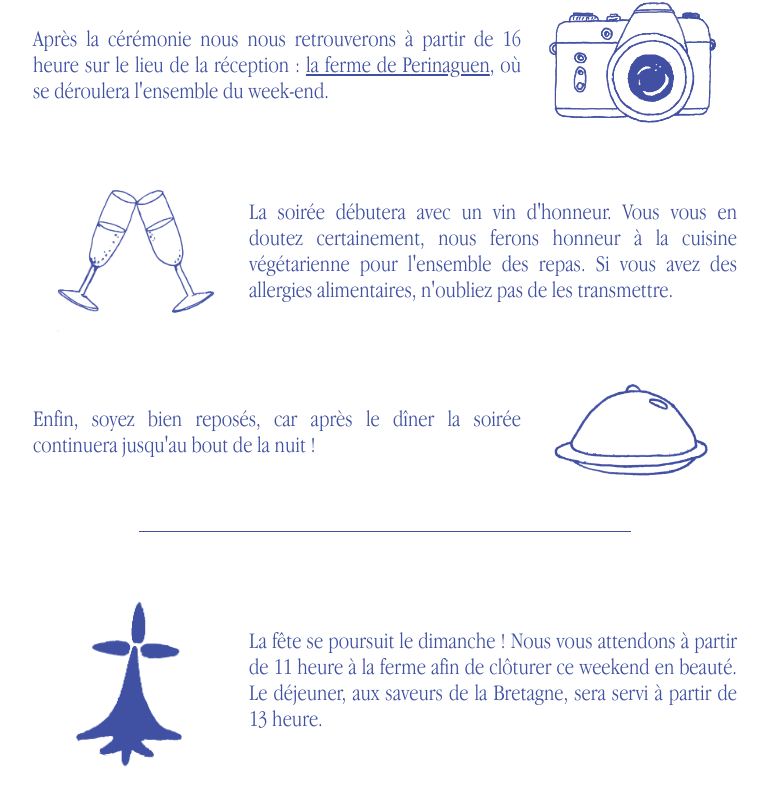
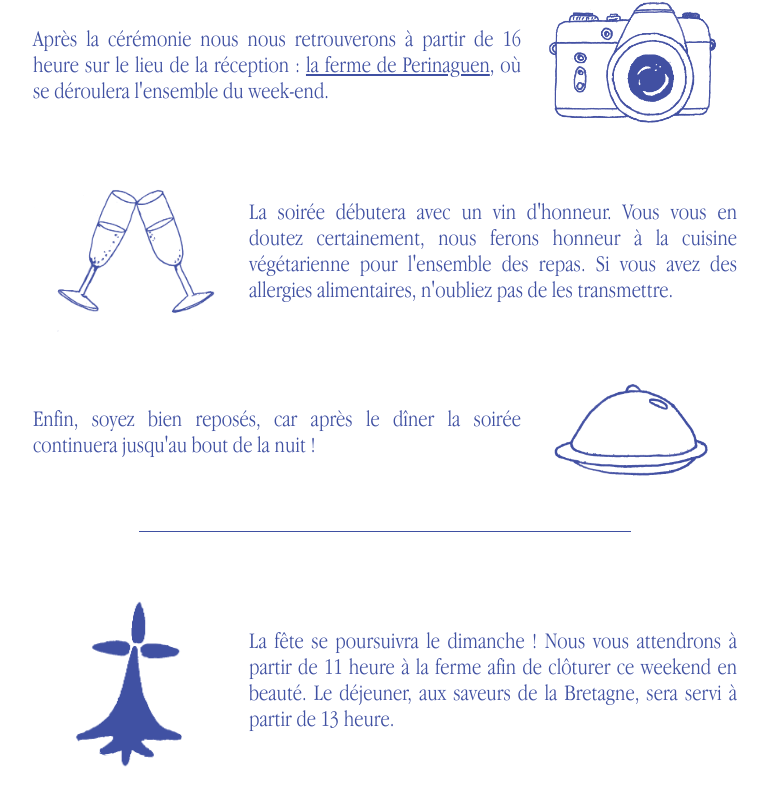
Before and after one commit to elisaetjulie/elisaetjulie.github.io, a React (Create React App) app: page /program in a window 1280 px wide. Shown: the part 334-1138 px from the top of the page, without its empty margins (255-1023 px from the left). Built offline with nearby package versions, Linux system fonts and the light colour scheme.

Commit message:
Update Programm.tsx

```diff
--- a/src/pages/Programm/Programm.tsx
+++ b/src/pages/Programm/Programm.tsx
@@ -67,7 +67,7 @@ const Programm = ({ className }: ProgrammProps) => {
       <StyledSection>
         <StyledImage src="icons/bretagne.png" />
         <StyledParagraph>
-          La fête se poursuit le dimanche ! Nous vous attendons à partir de 11
+          La fête se poursuivra le dimanche ! Nous vous attendrons à partir de 11
           heure à la ferme afin de clôturer ce weekend en beauté. Le déjeuner,
           aux saveurs de la Bretagne, sera servi à partir de 13 heure.
         </StyledParagraph>
```
